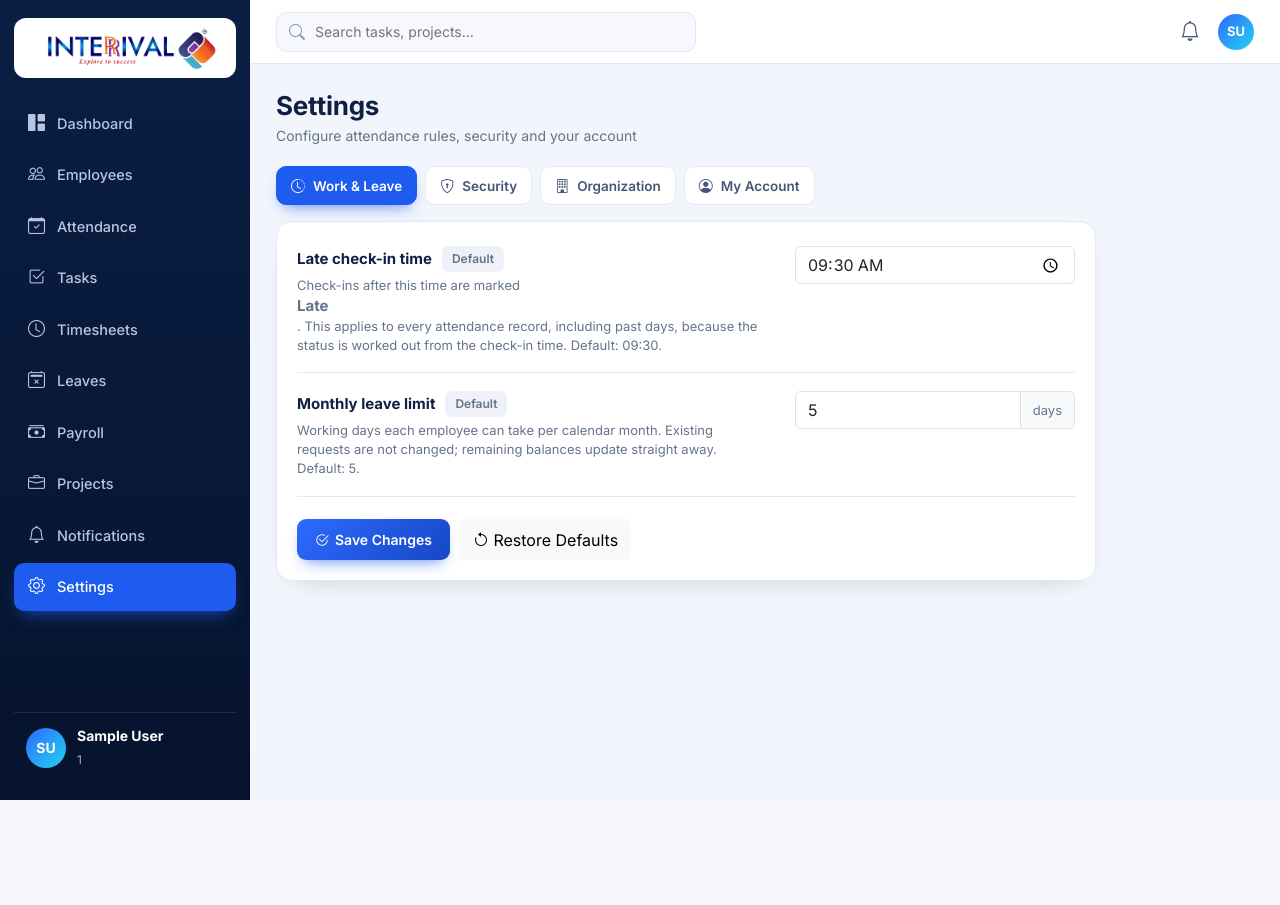
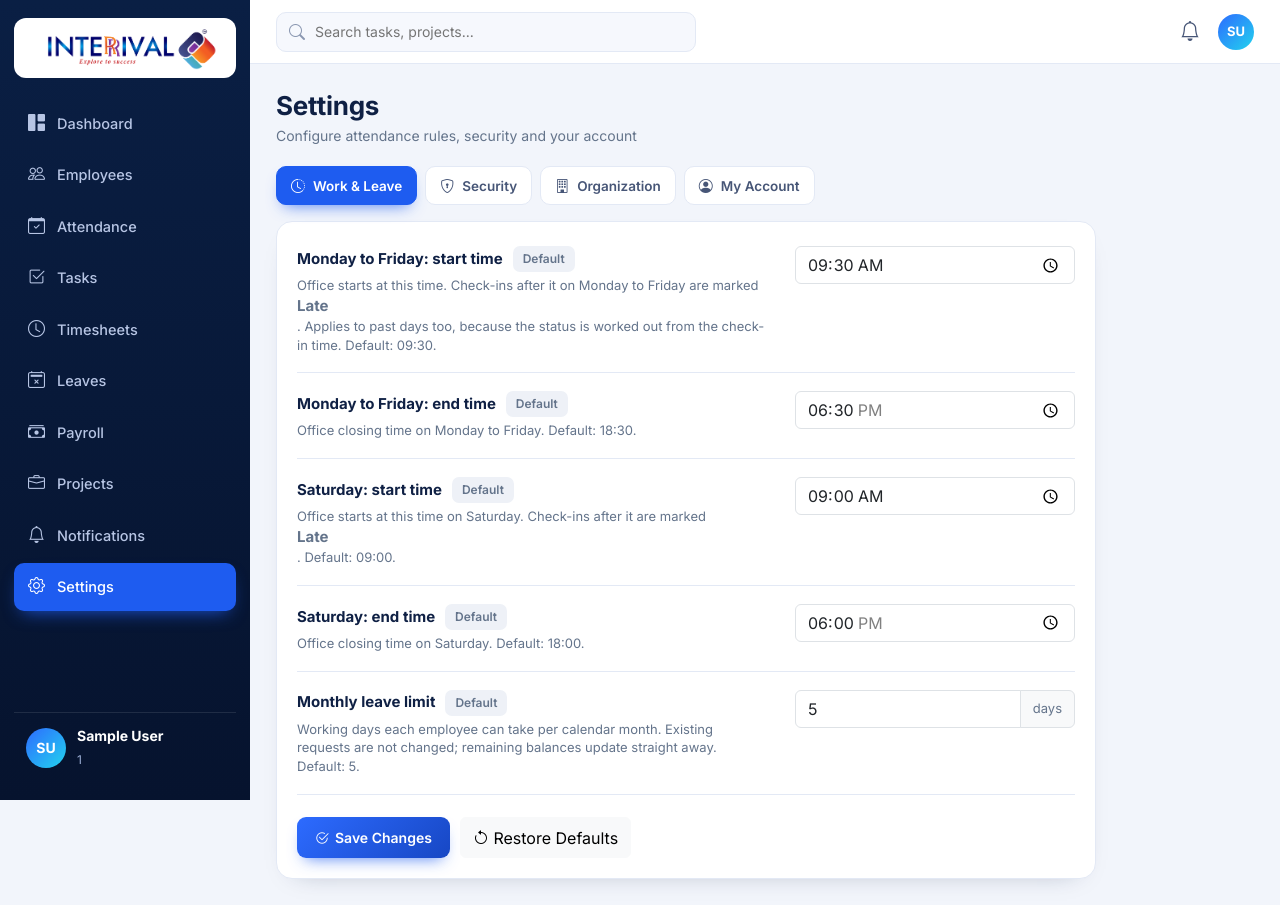
Before and after one commit to John-bright-c/Employee-management-system, a Flask app: page /admin/settings in a window 1280 px wide. Before the commit the page ends 800 px from the top, so only its background shows below. Run offline with Flask 3, Linux system fonts and the light colour scheme; the visitor is signed in with stand-in values (Sample User, id 1); tables that the repository leaves empty or names only in its code hold one stand-in row (values such as "Sample post"); some libraries are stand-ins or nearby versions.

Commit message:
Testing and debugging

```diff
--- a/app.py
+++ b/app.py
@@ -89,7 +89,11 @@ def execute(sql, args=()):
 # ----------------------------------------------------------------------------
 SETTINGS_TTL = 20  # seconds - other server processes pick up a change within this time
 SETTING_SPECS = {
-    "late_after": dict(kind="time", default="09:30", lo="06:00", hi="14:00", label="Late check-in time"),
+    # Office timings: Mon-Fri 09:30 - 18:30, Saturday 09:00 - 18:00 (Sunday is the weekly off).
+    "late_after": dict(kind="time", default="09:30", lo="06:00", hi="14:00", label="Mon-Fri start time (late after)"),
+    "work_end": dict(kind="time", default="18:30", lo="12:00", hi="23:00", label="Mon-Fri end time"),
+    "sat_late_after": dict(kind="time", default="09:00", lo="06:00", hi="14:00", label="Saturday start time (late after)"),
+    "sat_work_end": dict(kind="time", default="18:00", lo="12:00", hi="23:00", label="Saturday end time"),
     "monthly_leave_limit": dict(kind="int", default="5", lo=1, hi=31, label="Monthly leave limit"),
     "session_idle_minutes": dict(kind="int", default=str(SESSION_IDLE_MINUTES), lo=5, hi=480, label="Session timeout"),
     "max_failed_attempts": dict(kind="int", default=str(MAX_FAILED_ATTEMPTS), lo=3, hi=10, label="Failed login attempts"),
@@ -171,6 +175,16 @@ def cfg(name):
     return _convert(name, SETTING_SPECS[name]["default"], strict=False)
 
 
+def late_after_for(d):
+    """Check-ins after this time on day d are Late: Saturday has its own start time, Mon-Fri share one."""
+    return cfg("sat_late_after") if d.weekday() == 5 else cfg("late_after")
+
+
+def clock12(t):
+    """09:30 -> '9:30 AM'"""
+    return t.strftime("%I:%M %p").lstrip("0")
+
+
 def setting_text(value):
     if isinstance(value, dtime):
         return value.strftime("%H:%M")
@@ -240,6 +254,15 @@ def role_required(role):
             return view(*args, **kwargs)
         return wrapped
     return decorator
+
+
+@app.context_processor
+def inject_office_hours():
+    """Office timings for templates, e.g. {{ office.weekday }} -> '9:30 AM - 6:30 PM'."""
+    return {"office": dict(
+        weekday=f"{clock12(cfg('late_after'))} - {clock12(cfg('work_end'))}",
+        saturday=f"{clock12(cfg('sat_late_after'))} - {clock12(cfg('sat_work_end'))}",
+        weekday_late=clock12(cfg("late_after")), saturday_late=clock12(cfg("sat_late_after")))}
 
 
 @app.context_processor
@@ -500,7 +523,7 @@ def admin_dashboard():
             "WHERE u.role='employee' AND u.is_active=1 ORDER BY (a.check_in IS NULL), a.check_in, u.full_name LIMIT 8",
             (today, today, today)):
         if r["check_in"]:
-            status = "Late" if r["check_in"].time() > cfg("late_after") else "Present"
+            status = "Late" if r["check_in"].time() > late_after_for(r["check_in"].date()) else "Present"
         else:
             status = "On Leave" if r["on_leave"] else "Not checked in"
         people.append(dict(name=r["full_name"], initials=initials(r["full_name"]), dept=r["department"] or "—",
@@ -682,7 +705,7 @@ def build_attendance(d, dept="", q=""):
     for r in rows:
         ci, co = r["check_in"], r["check_out"]
         if ci:
-            status = "Late" if ci.time() > cfg("late_after") else "Present"
+            status = "Late" if ci.time() > late_after_for(d) else "Present"
         elif d.weekday() >= 6:
             status = "Weekend"
         elif r["on_leave"]:
@@ -2041,7 +2064,7 @@ def admin_projects_import():
 # ----------------------------------------------------------------------------
 # Attendance page: monthly history, late / absent summary
 # ----------------------------------------------------------------------------
-# The "Late" check-in time is a setting now: Admin > Settings > Work & Leave.
+# Office timings (Mon-Fri 9:30-6:30, Sat 9:00-6:00) are settings: Admin > Settings > Work & Leave.
 
 
 @app.route("/employee/attendance")
@@ -2077,7 +2100,7 @@ def attendance():
         if r:
             end = r["check_out"] or (datetime.now() if d == today else None)
             mins = int((end - r["check_in"]).total_seconds() // 60) if end else 0
-            status = "Late" if r["check_in"].time() > cfg("late_after") else "Present"
+            status = "Late" if r["check_in"].time() > late_after_for(r["check_in"].date()) else "Present"
             present += 1
             late += status == "Late"
             total_min += mins
@@ -2453,11 +2476,11 @@ def admin_notifications():
         page = min(page, pages)
         rows = query_all(
             "SELECT n.ref, MIN(n.title) AS title, MIN(n.message) AS message, MAX(n.created_at) AS sent, "
-            f"COUNT(*) AS audience, COALESCE(SUM(n.is_read=1),0) AS reads {NF} WHERE {where} "
+            f"COUNT(*) AS audience, COALESCE(SUM(n.is_read=1),0) AS read_count {NF} WHERE {where} "
             "GROUP BY n.ref ORDER BY sent DESC LIMIT %s OFFSET %s",
             wargs + [ADMIN_NOTIFS_PER_PAGE, (page - 1) * ADMIN_NOTIFS_PER_PAGE])
         anns = [dict(ref=r["ref"], title=r["title"], message=r["message"], sent=r["sent"], audience=int(r["audience"]),
-                     reads=int(r["reads"]), pct=round(int(r["reads"]) * 100 / int(r["audience"]))) for r in rows]
+                     reads=int(r["read_count"]), pct=round(int(r["read_count"]) * 100 / int(r["audience"]))) for r in rows]
         ctx.update(anns=anns, total=total, page=page, pages=pages, offset=(page - 1) * ADMIN_NOTIFS_PER_PAGE,
                    args={"tab": "announcements", **({"q": f["q"]} if f["q"] else {})}, args_ns={}, counts={})
     return render_template("admin_notifications.html", **ctx)
@@ -2537,7 +2560,7 @@ def admin_notifications_cleanup():
 # Admin: settings (work & leave rules, security, organization, my account)
 # ----------------------------------------------------------------------------
 SETTINGS_SECTIONS = {
-    "work": ("late_after", "monthly_leave_limit"),
+    "work": ("late_after", "work_end", "sat_late_after", "sat_work_end", "monthly_leave_limit"),
     "security": ("session_idle_minutes", "max_failed_attempts", "lockout_minutes", "reset_token_minutes"),
     "organization": ("departments", "contact_email", "contact_phone"),
 }
--- a/templates/admin_settings.html
+++ b/templates/admin_settings.html
@@ -22,9 +22,24 @@
 <form class="panel set-panel" method="post" action="{{ url_for('admin_settings_save') }}">
   <input type="hidden" name="csrf_token" value="{{ csrf_token() }}"><input type="hidden" name="section" value="work">
   <div class="set-row">
-    <div class="set-label"><b>Late check-in time {{ badge('late_after') }}</b>
-      <small>Check-ins after this time are marked <b>Late</b>. This applies to every attendance record, including past days, because the status is worked out from the check-in time. Default: {{ defaults.late_after }}.</small></div>
-    <div class="set-ctl"><input type="time" class="form-control" name="late_after" value="{{ values.late_after }}" min="{{ specs.late_after.lo }}" max="{{ specs.late_after.hi }}" required aria-label="Late check-in time"></div>
+    <div class="set-label"><b>Monday to Friday: start time {{ badge('late_after') }}</b>
+      <small>Office starts at this time. Check-ins after it on Monday to Friday are marked <b>Late</b>. Applies to past days too, because the status is worked out from the check-in time. Default: {{ defaults.late_after }}.</small></div>
+    <div class="set-ctl"><input type="time" class="form-control" name="late_after" value="{{ values.late_after }}" min="{{ specs.late_after.lo }}" max="{{ specs.late_after.hi }}" required aria-label="Monday to Friday: start time"></div>
+  </div>
+  <div class="set-row">
+    <div class="set-label"><b>Monday to Friday: end time {{ badge('work_end') }}</b>
+      <small>Office closing time on Monday to Friday. Default: {{ defaults.work_end }}.</small></div>
+    <div class="set-ctl"><input type="time" class="form-control" name="work_end" value="{{ values.work_end }}" min="{{ specs.work_end.lo }}" max="{{ specs.work_end.hi }}" required aria-label="Monday to Friday: end time"></div>
+  </div>
+  <div class="set-row">
+    <div class="set-label"><b>Saturday: start time {{ badge('sat_late_after') }}</b>
+      <small>Office starts at this time on Saturday. Check-ins after it are marked <b>Late</b>. Default: {{ defaults.sat_late_after }}.</small></div>
+    <div class="set-ctl"><input type="time" class="form-control" name="sat_late_after" value="{{ values.sat_late_after }}" min="{{ specs.sat_late_after.lo }}" max="{{ specs.sat_late_after.hi }}" required aria-label="Saturday: start time"></div>
+  </div>
+  <div class="set-row">
+    <div class="set-label"><b>Saturday: end time {{ badge('sat_work_end') }}</b>
+      <small>Office closing time on Saturday. Default: {{ defaults.sat_work_end }}.</small></div>
+    <div class="set-ctl"><input type="time" class="form-control" name="sat_work_end" value="{{ values.sat_work_end }}" min="{{ specs.sat_work_end.lo }}" max="{{ specs.sat_work_end.hi }}" required aria-label="Saturday: end time"></div>
   </div>
   <div class="set-row">
     <div class="set-label"><b>Monthly leave limit {{ badge('monthly_leave_limit') }}</b>
--- a/templates/attendance.html
+++ b/templates/attendance.html
@@ -43,7 +43,7 @@
 
 <div class="panel">
   <div class="panel-head"><h2>{{ month_label }}</h2>
-    <div class="legend"><span><i class="dot-l l-green"></i>Present</span><span><i class="dot-l l-orange"></i>Late after 09:30 AM</span><span><i class="dot-l l-red"></i>Absent</span></div></div>
+    <div class="legend"><span><i class="dot-l l-green"></i>Present</span><span><i class="dot-l l-orange"></i>Late after {{ office.weekday_late }} (Sat {{ office.saturday_late }})</span><span><i class="dot-l l-red"></i>Absent</span></div></div>
   <div class="table-wrap">
     <table class="ts-table att-table">
       <thead><tr><th>Date</th><th>Day</th><th>Check In</th><th>Check Out</th><th class="num">Working Hours</th><th>Status</th></tr></thead>
```
